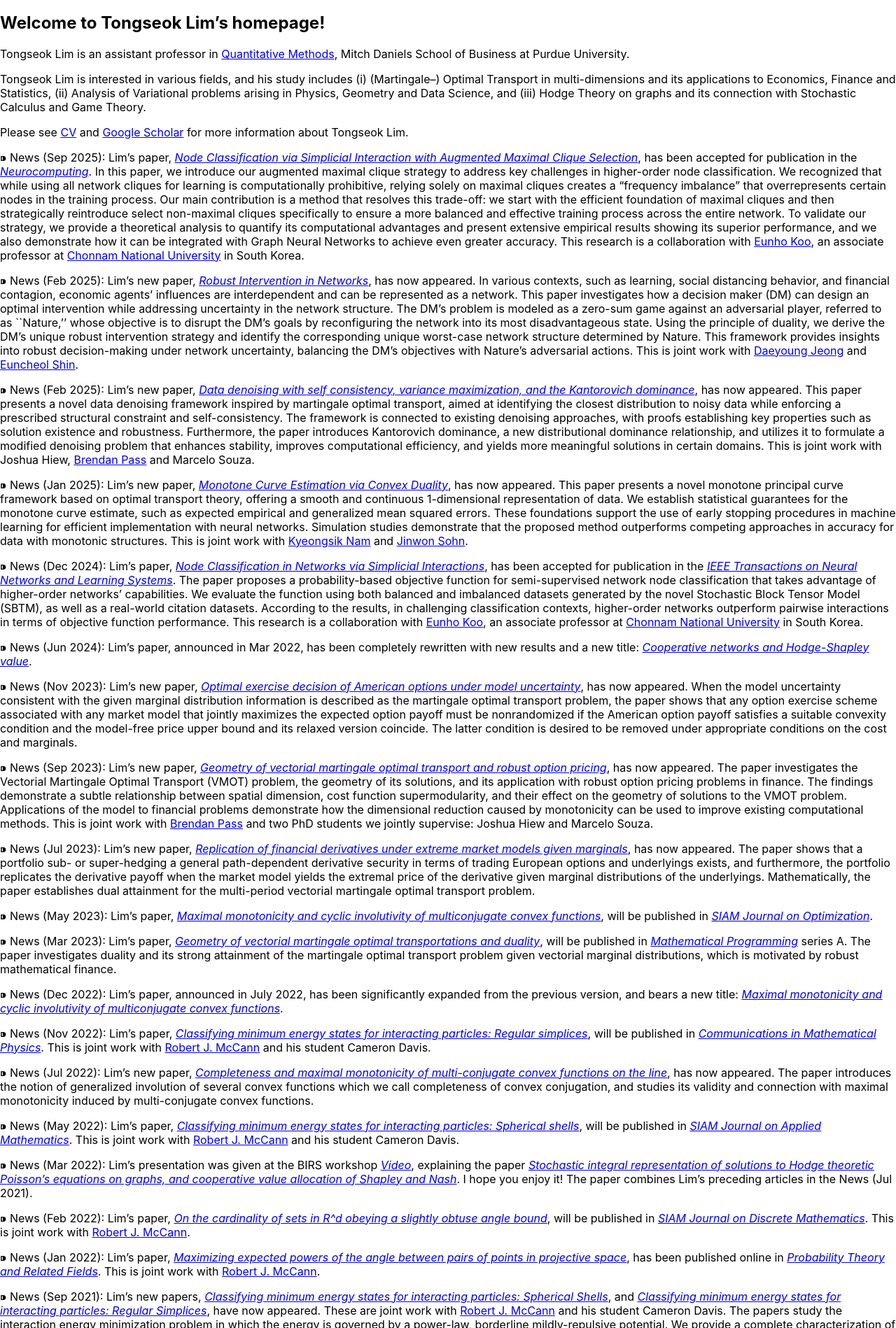
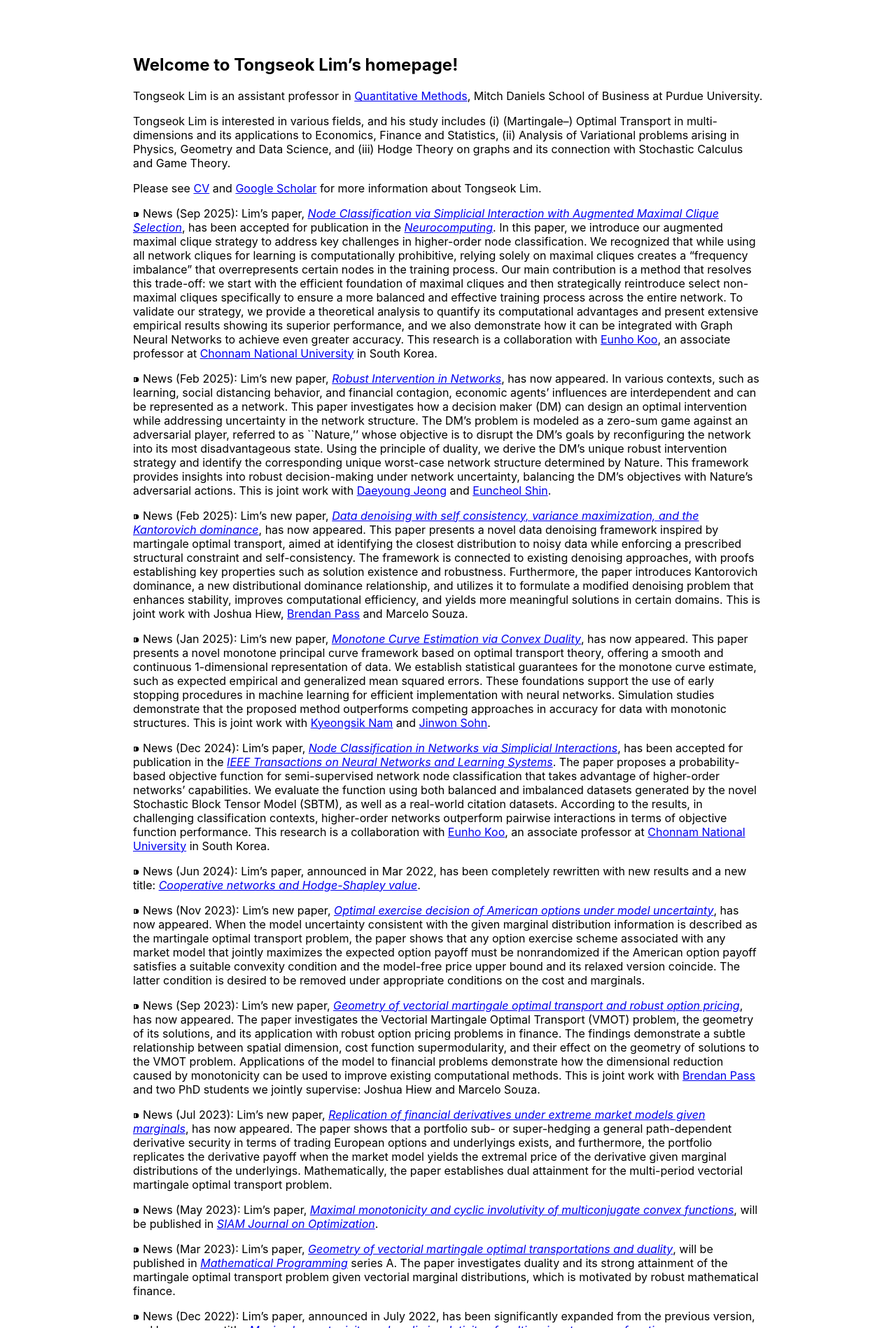
Before and after one commit to tlim0213/tlim0213.github.io, a Jekyll site: the page built from README.md, in a window 1280 px wide. Shown: the part 302-2200 px from the top of the page at 70% size. Built offline with Jekyll 4.4.1, drawn with Linux system fonts in a browser that asks for light colours; our own code applies the rules of GitHub Pages for plain Markdown files.

Commit message:
Update style.css

```diff
--- a/assets/css/style.css
+++ b/assets/css/style.css
@@ -30,3 +30,9 @@ body {
   padding: 10px 20px;
   border-radius: 8px;
 }
+
+.wrapper {
+  max-width: 900px;       /* limits line width for readability */
+  margin: 40px auto;      /* top/bottom 40px, auto left/right */
+  padding: 20px;          /* adds space inside the box */
+}
```
